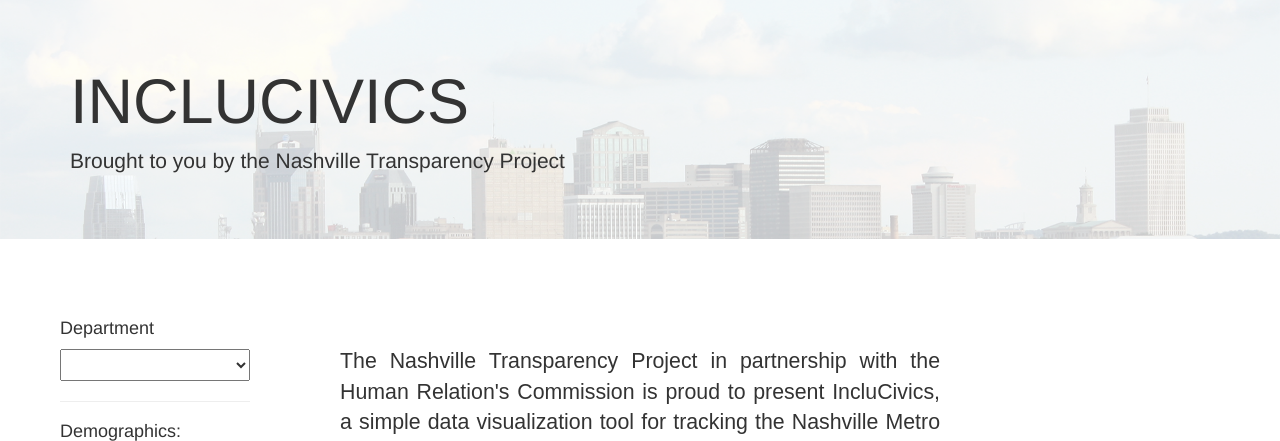
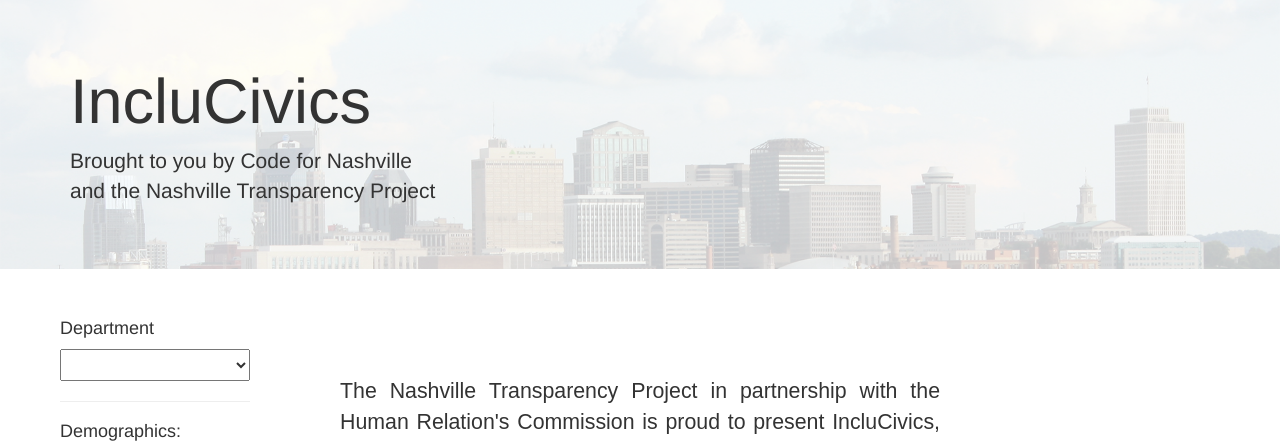
Before and after one commit to code-for-nashville/inclucivics, a Python web app: template ntp/app/templates/index.html in a window 1280 px wide. Shown: the part 51-492 px from the top of the page. Run offline with Jinja, Linux system fonts and the light colour scheme; the template is opened without the code that fills it, so the values that code supplies are empty; some libraries are stand-ins or nearby versions.

Commit message:
Feature: Added Code for Nashville reference to main subtitle

```diff
--- a/ntp/app/templates/index.html
+++ b/ntp/app/templates/index.html
@@ -47,8 +47,8 @@
     <!-- Main jumbotron for a primary marketing message or call to action -->
     <div class="jumbotron">
       <div class="container">
-        <h1>INCLUCIVICS</h1>
-        <p>Brought to you by the Nashville Transparency Project</p>
+        <h1>IncluCivics</h1>
+        <p>Brought to you by Code for Nashville <br> and the Nashville Transparency Project</p>
       </div>
     </div>
 
```
